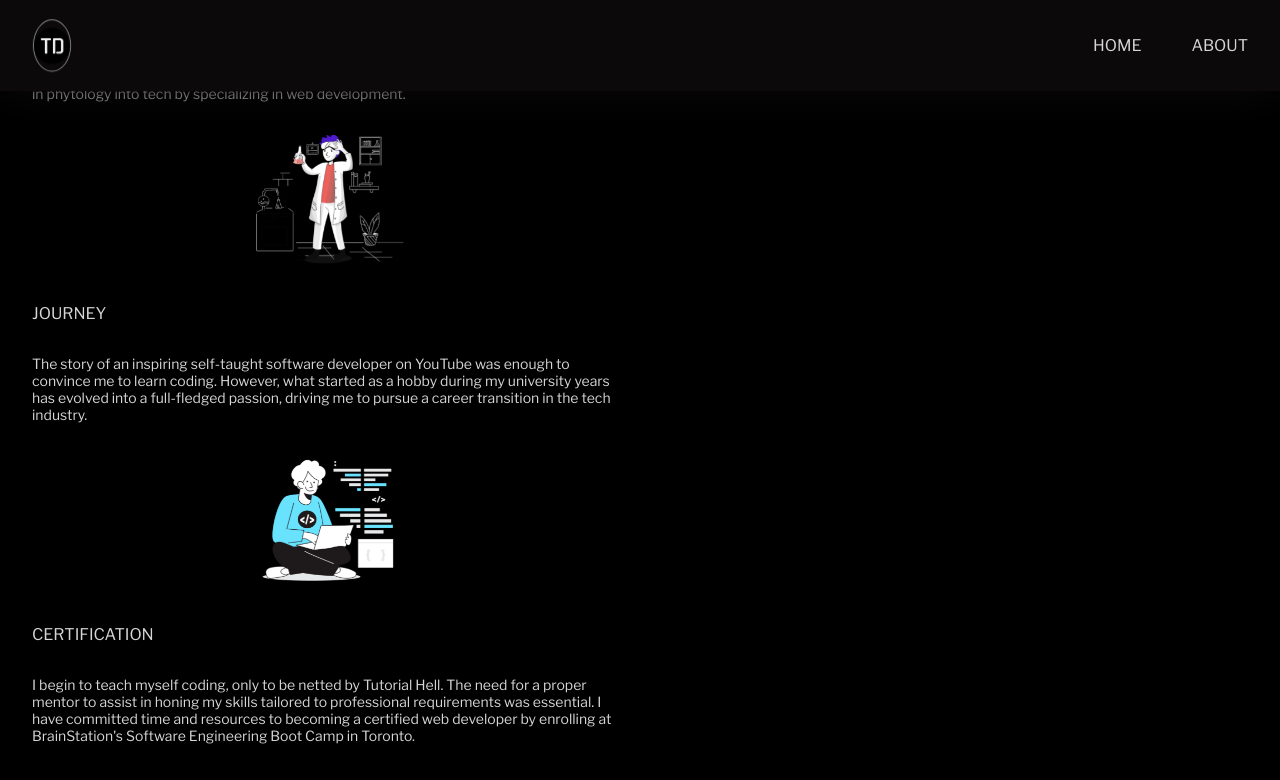
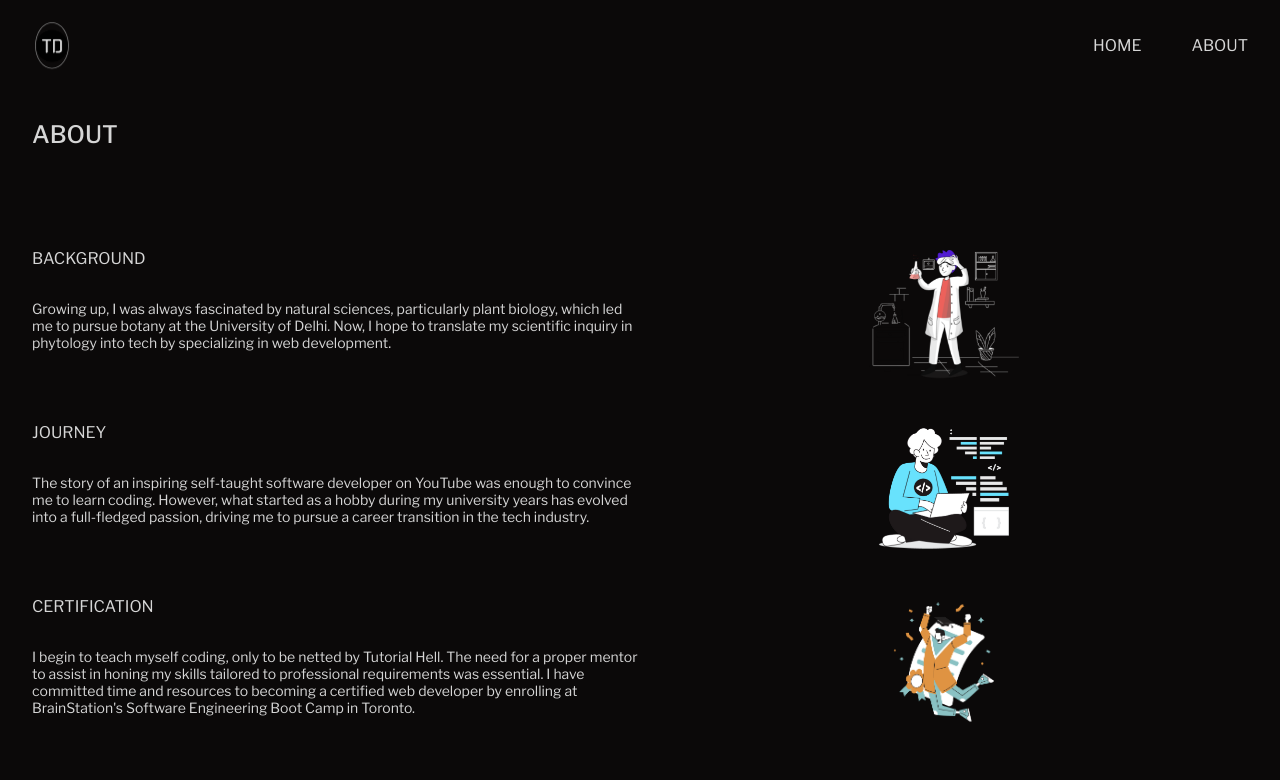
Before and after one commit to Tsedhondup/Portfolio, a React (Create React App) app: page /About in a window 1280 px wide. Shown: the top 780 px of the page. Built offline with nearby package versions, Linux system fonts and the light colour scheme.

Commit message:
border applied to text-item container

```diff
--- a/src/Components/AboutFirst/AboutFirst.js
+++ b/src/Components/AboutFirst/AboutFirst.js
@@ -1,12 +1,12 @@
 import { useEffect, useRef, useState } from "react";
-import { FontAwesomeIcon } from "@fortawesome/react-fontawesome";
-import { delay, motion } from "framer-motion";
+import { motion } from "framer-motion";
 
 import "./AboutFirst.scss";
 import { aboutData } from "../../utilities/aboutData";
 const AboutFirst = (props) => {
   // Element reference
   const refElement = useRef(null);
+  // eslint-disable-next-line no-unused-vars
   const [windowWidth, setWindowWidth] = useState(window.innerWidth);
 
   // FOR TOGGLING DYNAMIC CLASS OF HEADER COMPONENT
@@ -142,7 +142,7 @@ const AboutFirst = (props) => {
                 ease: "linear",
               },
             }}
-            viewport={{ once: true, amount: 0.2 }}
+            viewport={{ once: true, amount: 0.5 }}
           />
         </div>
       </motion.div>
@@ -150,7 +150,7 @@ const AboutFirst = (props) => {
   });
   return (
     <section className="about">
-      <h2 className="about__header">About</h2>
+      <h2 className="about__title">about</h2>
       <div className="about__content" ref={refElement}>
         {aboutTextElements}
       </div>
--- a/src/Components/AboutFirst/AboutFirst.scss
+++ b/src/Components/AboutFirst/AboutFirst.scss
@@ -3,13 +3,10 @@
 .about {
   padding-top: 100px;
   box-sizing: border-box;
-  background-color: #ffffff;
-  background-color: #000;
+  background-color: $black;
   width: 100%;
 
   @include tablet {
-    display: flex;
-    flex-direction: row-reverse;
     padding-top: 150px;
     padding-top: 0px;
     padding-left: $tablet-margin;
@@ -22,25 +19,61 @@
     padding-left: 0px;
     padding-right: 0px;
     padding-top: 0px;
-    max-width: 1280px;
-    margin: auto;
+  }
+
+  // ABOUT TITLE
+  &__title {
+    color: $pewter;
+    font-size: 13px;
+    font-weight: 500;
+    padding: 16px;
+    margin-bottom: 16px;
+    width: 100%;
+    text-transform: uppercase;
+    @include tablet {
+      font-size: 24px;
+      padding: 32px;
+      padding-top: 120px;
+      margin-bottom: 32px;
+    }
+    @include desktop {
+      font-size: 16;
+      max-width: 1280px;
+      margin: auto;
+      padding-bottom: $desktopDivder;
+    }
   }
   // ABOUT DATA WRAPPER
   &__content {
     padding: 0px 16px;
+    padding-bottom: $mobileDivider;
+    width: 100%;
+    background-color: $black;
     @include tablet {
       padding: 0px 32px;
+      padding-bottom: $tabletDivider;
+    }
+    @include desktop {
+      max-width: 1280px;
+      margin: auto;
+      padding-bottom: $desktopDivder;
     }
   }
   // SINGLE ABOUT DATA
   &__item {
     color: $pewter;
     margin-bottom: $mobileDivider;
+    border-bottom: 1px solid $ebony;
+
+    @include tablet {
+      display: flex;
+      border-bottom: 0px solid $ebony;
+    }
   }
   // ABOUT TEXT CONTAINER
   &__text {
     &--header {
-      font: 13px;
+      font-size: 13px;
       text-transform: uppercase;
       font-weight: 400;
       margin-bottom: 16px;
@@ -69,10 +102,7 @@
     display: flex;
     justify-content: flex-start;
     max-width: 100px;
-    margin-bottom: 16px;
-    @include tablet {
-      margin-bottom: 32px;
-    }
+
     &--icon-wrapper {
       font-size: 12px;
       display: flex;
@@ -99,7 +129,9 @@
     }
   }
   &__image-container {
+    padding-bottom: 16px;
     @include tablet {
+      padding-bottom: 0px;
     }
     &--image {
       display: block;
```
